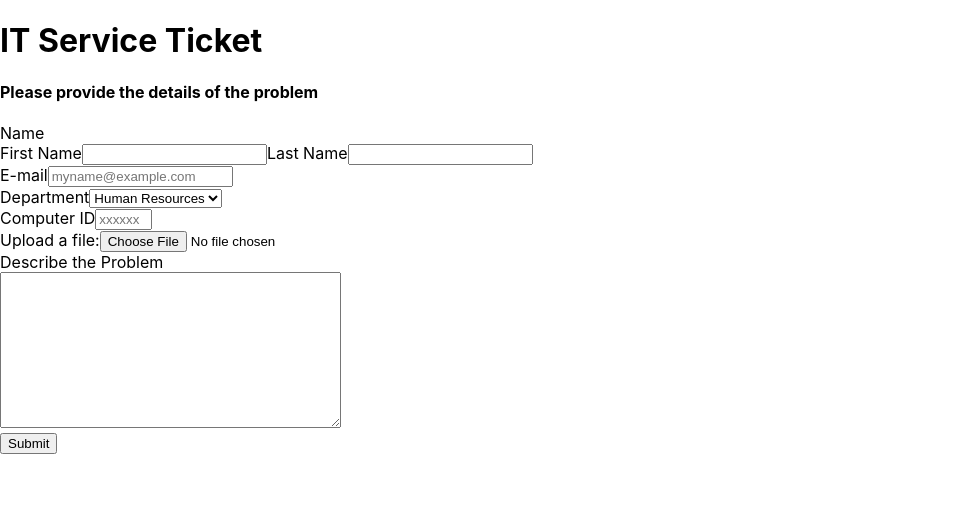
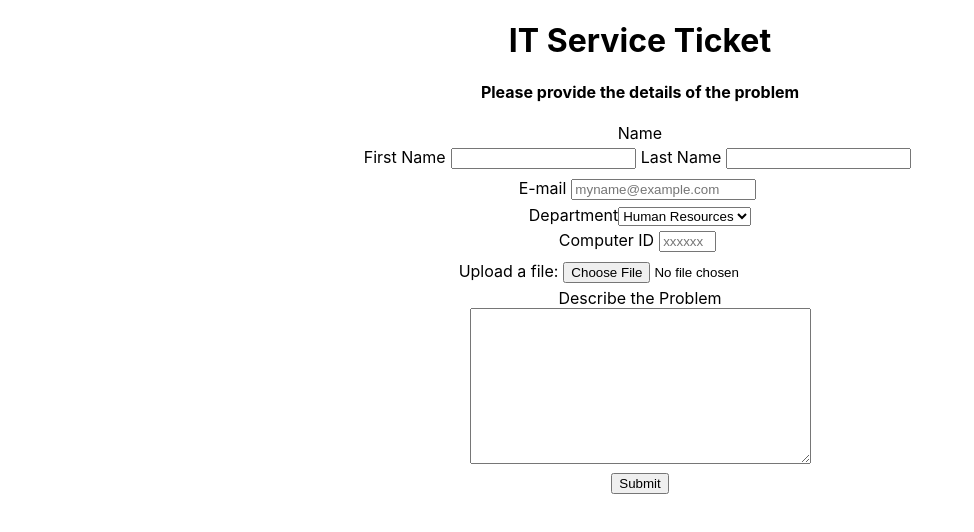
Before and after one commit to zachdev1/helpdesk-ticketing, a React (Create React App) app: page /Form in a window 1280 px wide. Shown: the top 532 px of the page, without its empty margins (0-974 px from the left). Built offline with nearby package versions, Linux system fonts and the light colour scheme; the HTML template or start-up script is replaced by a standard one.

Commit message:
form functionality and changed file names

```diff
--- a/src/App.js
+++ b/src/App.js
@@ -1,7 +1,7 @@
 import React from 'react';
 import { BrowserRouter as Router, Route, Routes } from 'react-router-dom';
-import Dashboard from './pages/dashboard';
-import Form from './pages/form';
+import Dashboard from './pages/Dashboard';
+import Form from './pages/Form';
 import './App.css';
 
 
@@ -9,7 +9,7 @@ const App = () => {
   return (
     <Router>
       <Routes>
-        <Route path="/form" element={<Form />} />
+        <Route path="/Form" element={<Form />} />
         <Route path="/dashboard" element={<Dashboard />} />
       </Routes>
     </Router>
--- a/src/pages/dashboard.css
+++ b/src/pages/dashboard.css
@@ -5,4 +5,5 @@ table {
 td, th {
     border: 1px solid;
     padding: 5px 8px;
+
 }
--- a/src/pages/dashboard.js
+++ b/src/pages/dashboard.js
@@ -1,6 +1,6 @@
-import './dashboard.css';
+import './Dashboard.css';
 
-function dashboard() {
+function Dashboard() {
     return (
         <div className='dashboard'>
             <table>
@@ -22,4 +22,4 @@ function dashboard() {
     );
 }
 
-export default dashboard;
+export default Dashboard;
--- a/src/pages/form.css
+++ b/src/pages/form.css
@@ -0,0 +1,7 @@
+.form{
+    text-align: center;
+}
+
+input{
+    margin: 5px;
+}
--- a/src/pages/form.js
+++ b/src/pages/form.js
@@ -1,27 +1,51 @@
-import React from 'react';
-import './form.css';
+import React, { useState } from 'react';
+import './Form.css';
 
-const form = () => (
+const Form = () => {
+  const [firstName, setFirstName] = useState('');
+  const [lastName, setLastName] = useState('');
+  const [email, setEmail] = useState('');
+  const [department, setDepartment] = useState('');
+  const [computerId, setComputerId] = useState('');
+  const [fileName, setFileName] = useState('');
+  const [problemDescription, setProblemDescription] = useState('');
+
+  const handleSubmit = (e) => {
+    e.preventDefault();
+    const form = { firstName, lastName, email, department, computerId, fileName, problemDescription };
+    console.log(form);
+
+    // clear form
+    setFirstName('');
+    setLastName('');
+    setEmail('');
+    setDepartment('');
+    setDepartment('');
+    setComputerId('');
+    setFileName('');
+    setProblemDescription('');
+  };
+
+
+  return(
     <div className="form">
     <h1>IT Service Ticket</h1>
     <h4>Please provide the details of the problem</h4>
 
-      <form id='form'>
-
-
+      <form onSubmit={handleSubmit}>
         <label for="name">Name</label><br></br>
 
         <label for="first-name">First Name</label>
-        <input type='text' id='first-name' name='first-name'></input>
+        <input required type='text' id='first-name' name='first-name' value={firstName} onChange={(e) => setFirstName(e.target.value)}></input>
 
         <label for="last-name">Last Name</label>
-        <input type='text' id='last-name' name='last-name'></input><br></br>
+        <input required type='text' id='last-name' name='last-name' value={lastName} onChange={(e) => setLastName(e.target.value)}></input><br></br>
 
         <label for="email">E-mail</label>
-        <input type='email' id='email' name='email' placeholder='myname@example.com'></input><br></br>
+        <input required type='email' id='email' name='email' placeholder='myname@example.com' value={email} onChange={(e) => setEmail(e.target.value)}></input><br></br>
 
         <label for="department">Department</label>
-        <select id="department" name="department">
+        <select id="department" name="department" value={department} onChange={(e) => setDepartment(e.target.value)}>
           <option value="Human Resources">Human Resources</option>
           <option value="Accounting">Accounting</option>
           <option value="Marketing">Marketing</option>
@@ -30,21 +54,22 @@ const form = () => (
           <option value="Legal">Legal</option>
         </select><br></br>
 
-        <label for="computer-id">Computer ID</label>
-        <input type='text' inputMode='numeric' id='computer-id' name='computer-id' placeholder='xxxxxx' maxLength="6" size='4'></input>
+        <label for="computerId">Computer ID</label>
+        <input required type='text' inputMode='numeric' id='computerId' name='computerId' placeholder='xxxxxx' maxLength="6" size='4' value={computerId} onChange={(e) => setComputerId(e.target.value)}></input>
         <br></br>
 
-        <label for="file-name">Upload a file:</label>
-        <input type="file" id="file-name" name="file-name" accept="image/*,.pdf"></input>
+        <label for="fileName">Upload a file:</label>
+        <input type="file" id="fileName" name="fileName" accept="image/*,.pdf" value={fileName} onChange={(e) => setFileName(e.target.value)}></input>
         <br></br>
 
-        <label for="describe-the-problem">Describe the Problem</label><br></br>
-        <textarea id="describe-the-problem" name='describe-the-problem' rows='10' cols='40'></textarea>
+        <label for="problemDescription">Describe the Problem</label><br></br>
+        <textarea id="problemDescription" name='problemDescription' rows='10' cols='40' value={problemDescription} onChange={(e) => setProblemDescription(e.target.value)}></textarea>
         <br></br>
 
-        <input type='submit' id='submit-btn' value="Submit"></input>
+        <input required type='submit' id='submit-btn' value="Submit"></input>
       </form>
     </div>
-);
+  );
+};
 
-export default form;
+export default Form;
```
